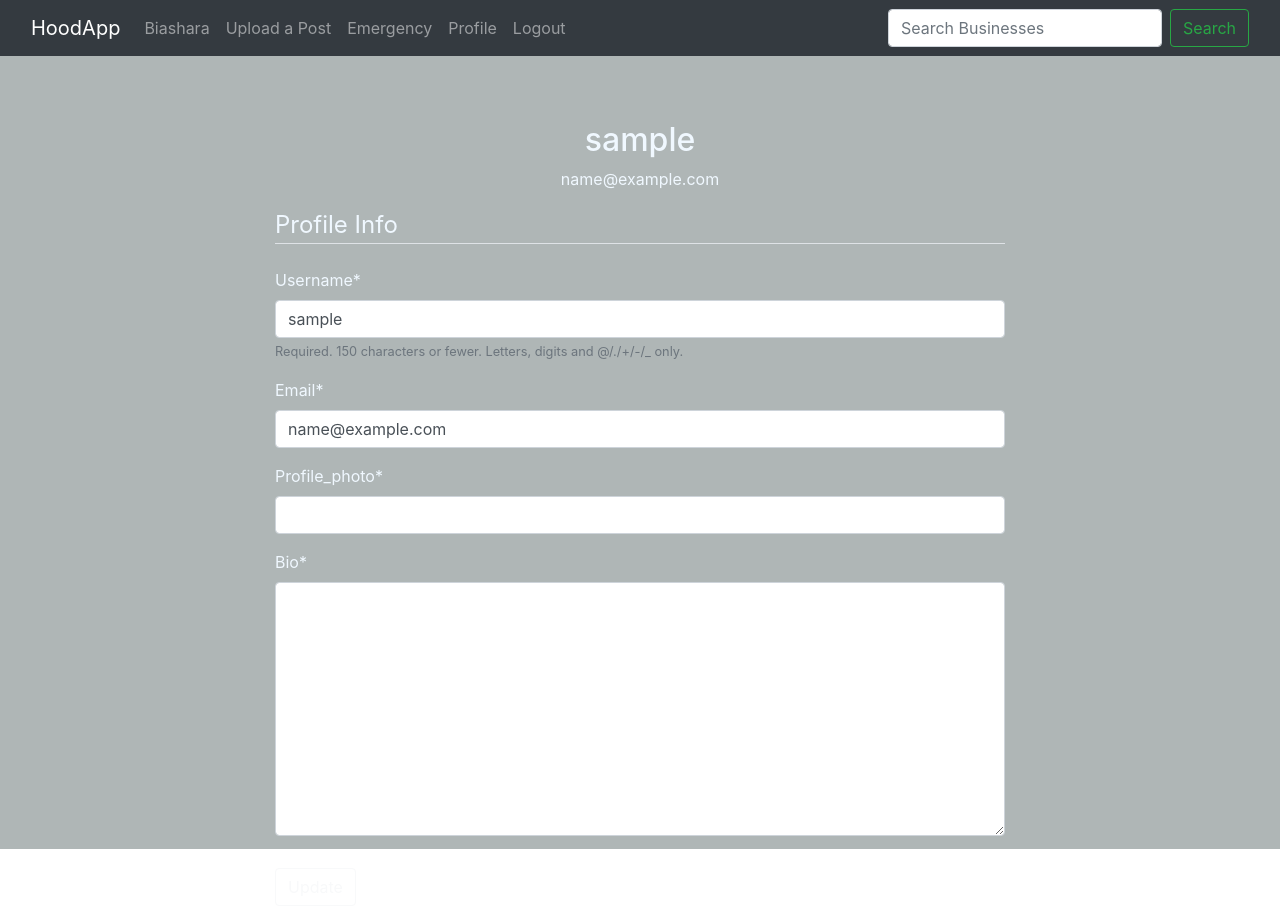
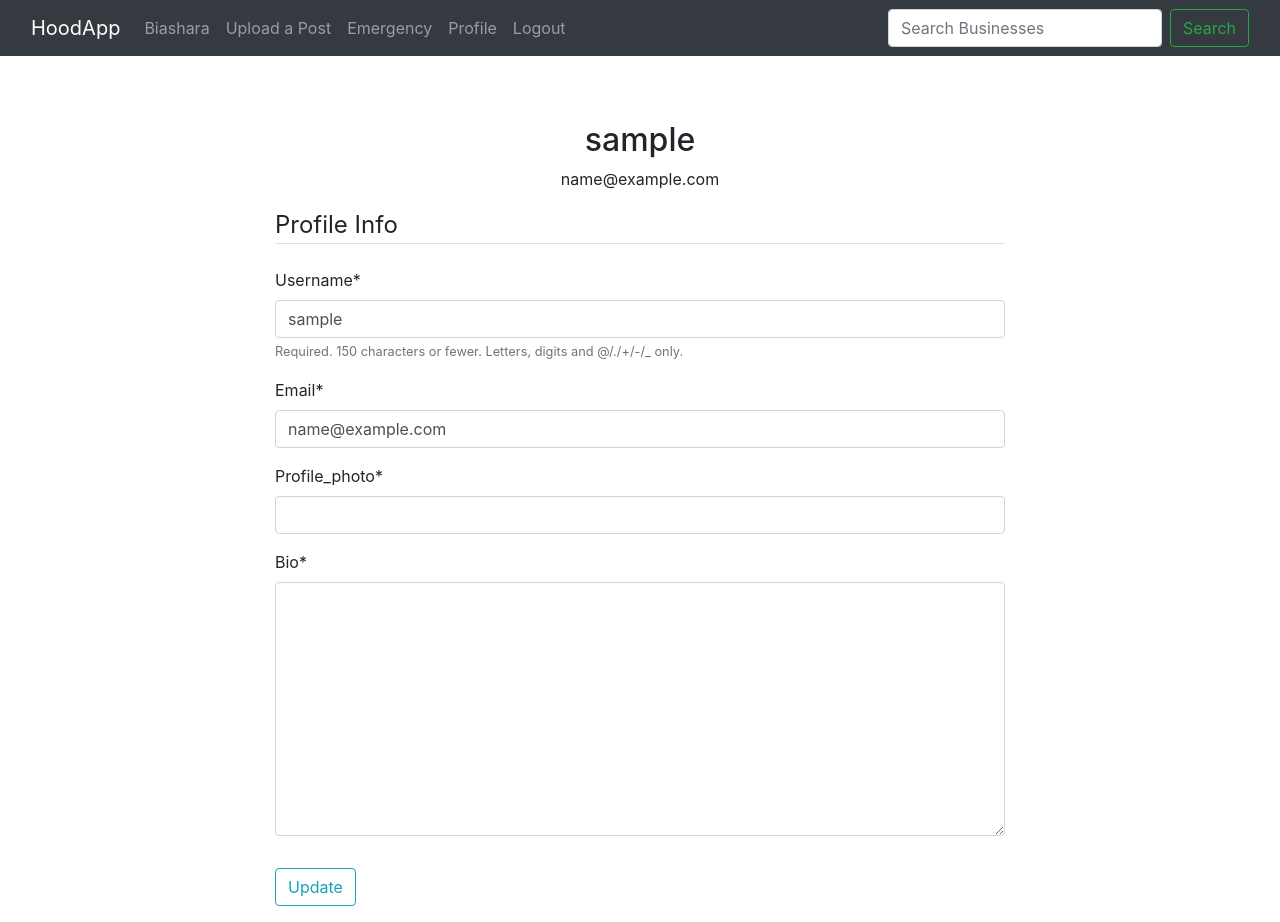
Before and after one commit to JohnKarima/hood, a Django app: page /update/ in a window 1280 px wide. Run offline with Django 3.2, Linux system fonts and the light colour scheme; the visitor is signed in with stand-in values (Sample User, id 1); some libraries are stand-ins or nearby versions.

Commit message:
remove dark mode in profile.html and update profile template

```diff
--- a/hoodapp/templates/users/profile.html
+++ b/hoodapp/templates/users/profile.html
@@ -2,7 +2,6 @@
 {% load crispy_forms_tags %}
 {% block content %}
 {{block.super}}
-<div class="dark-mode whiten">
 <div class="container"><br>
     <div class="row">
         <div class="col-md-4"></div>
@@ -32,12 +31,11 @@
                         {{ form|crispy }}
                 </fieldset>
                 <div class="form-group">
-                    <button class="btn btn-outline-light" type="submit">Upload</button>
+                    <button class="btn btn-outline-info" type="submit">Upload</button>
                 </div>
             </form>
         </div>
         <div class="col-md-2"></div>
     </div>
 </div>
-</div>
 {% endblock %}
--- a/hoodapp/templates/users/update.html
+++ b/hoodapp/templates/users/update.html
@@ -2,7 +2,6 @@
 {% load crispy_forms_tags %}
 {% block content %}
 {{block.super}}
-<div class="dark-mode-imbo whiten">
 <div class="container"><br><br>
     <div class="row">
         <div class="col-md-2"></div>
@@ -18,18 +17,17 @@
             </div>
             <form method="POST" enctype="multipart/form-data">
             {% csrf_token %}
-            <fieldset class="form-group whiten">
+            <fieldset class="form-group">
                 <legend class="border-bottom mb-4">Profile Info</legend>
                 {{ u_form|crispy }}
                 {{ p_form|crispy }}
             </fieldset>
             <div class="form-group">
-                <button class="btn btn-outline-light" type="submit">Update</button>
+                <button class="btn btn-outline-info" type="submit">Update</button>
             </div>
             </form>
         </div>
     <div class="col-md-2"></div>
     </div>
 </div>
-</div>
 {% endblock %}
```
